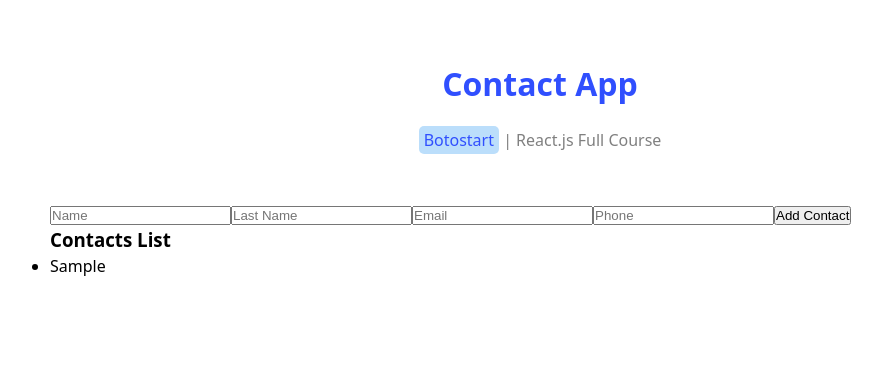
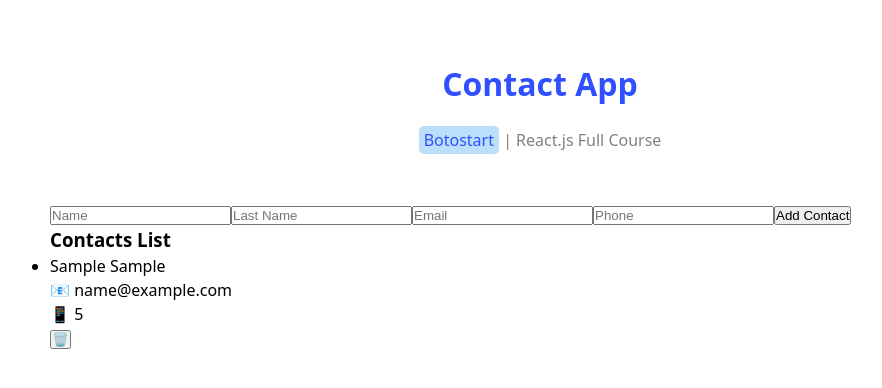
Before and after one commit to hosseinsoleimani/contact-app, a React (Vite) app in the folder vite-project/: page / in a window 1280 px wide. Both pictures are taken after typing "Sample", "Sample", "name@example.com", "5" into the empty fields and a click on the button "Add Contact". Shown: the top 388 px of the page, without its empty margins (100-982 px from the left). Built offline with nearby package versions, Linux system fonts and the light colour scheme.

Commit message:
contacts list render

```diff
--- a/vite-project/src/components/ContactsList.jsx
+++ b/vite-project/src/components/ContactsList.jsx
@@ -4,9 +4,20 @@
     return(
         <div>
             <h3>Contacts List</h3>
-            <ul>
-                {contacts.map(contact=>(<li key={contact.id}>{contact.name}</li>))}
-            </ul>
+            {contacts.length ? <ul>
+                {contacts.map(contact=>(
+                    <li key={contact.id}>
+                        <p>{contact.name} {contact.lastName}</p>
+                        <p>
+                            <span>📧</span> {contact.email}
+                        </p>
+                        <p>
+                            <span>📱</span> {contact.phone}
+                        </p>
+                        <button>🗑️</button>
+                    </li>))}
+            </ul> : <p>No Contacts Yet!</p> }
+
         </div>
     )
 }
```
